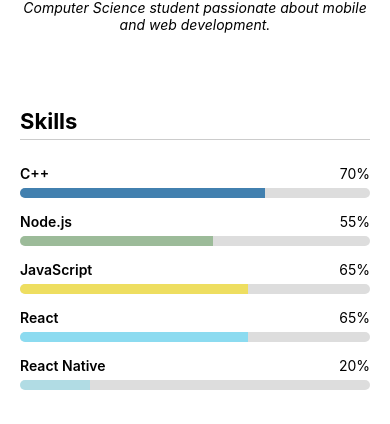
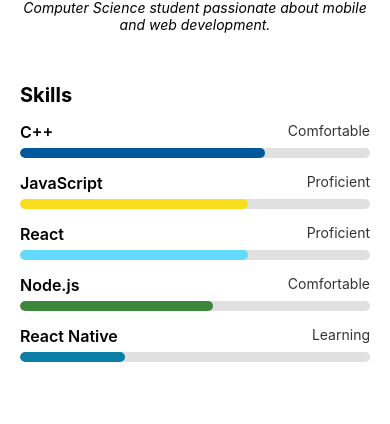
Before and after one commit to ShanPla/platon-shan-mobile-portfolio, a React Native app: screen / in a window 390 px wide. Shown: the part 320-744 px from the top of the page. Built offline with nearby package versions, Linux system fonts and the light colour scheme.

Commit message:
update Skills

```diff
--- a/src/components/Skills.tsx
+++ b/src/components/Skills.tsx
@@ -1,68 +1,84 @@
-import { View, Text } from "react-native";
-import styles from "../styles/AppStyles";
+import { View, Text, StyleSheet } from "react-native";
+
+type Skill = {
+  name: string;
+  level: number; // 0 to 1 (internal only, not shown)
+  label: string;
+  color: string;
+};
 
 type SkillsProps = {
   textColor: string;
   darkMode: boolean;
 };
 
-type Skill = {
-  name: string;
-  level: number; // %
-  color: string;
-};
-
 export default function Skills({ textColor, darkMode }: SkillsProps) {
   const skills: Skill[] = [
-    { name: "C++", level: 70, color: "#00599C" },        // blue
-    { name: "Node.js", level: 55, color: "#68A063" },   // green
-    { name: "JavaScript", level: 65, color: "#F7DF1E" },// yellow
-    { name: "React", level: 65, color: "#61DAFB" },     // cyan
-    { name: "React Native", level: 20, color: "#00D8FF" },
+    {
+      name: "C++",
+      level: 0.7,
+      label: "Comfortable",
+      color: "#00599C",
+    },
+    {
+      name: "JavaScript",
+      level: 0.65,
+      label: "Proficient",
+      color: "#F7DF1E",
+    },
+    {
+      name: "React",
+      level: 0.65,
+      label: "Proficient",
+      color: "#61DAFB",
+    },
+    {
+      name: "Node.js",
+      level: 0.55,
+      label: "Comfortable",
+      color: "#3C873A",
+    },
+    {
+      name: "React Native",
+      level: 0.3,
+      label: "Learning",
+      color: "#0A7EA4",
+    },
   ];
 
-  const trackColor = darkMode ? "#333" : "#ddd";
+  const trackColor = darkMode ? "#333" : "#E0E0E0";
 
   return (
     <View style={{ marginTop: 20 }}>
-      <Text style={[styles.sectionTitle, { color: textColor }]}>
+      <Text style={[styles.title, { color: textColor }]}>
         Skills
       </Text>
 
       {skills.map((skill) => (
-        <View key={skill.name} style={{ marginTop: 15 }}>
-          {/* Skill label */}
-          <View
-            style={{
-              flexDirection: "row",
-              justifyContent: "space-between",
-            }}
-          >
-            <Text style={{ color: textColor, fontWeight: "600" }}>
+        <View key={skill.name} style={styles.skillContainer}>
+          <View style={styles.row}>
+            <Text style={[styles.skillName, { color: textColor }]}>
               {skill.name}
             </Text>
-            <Text style={{ color: textColor }}>
-              {skill.level}%
+            <Text style={[styles.skillLabel, { color: textColor }]}>
+              {skill.label}
             </Text>
           </View>
 
-          {/* Progress bar */}
           <View
-            style={{
-              height: 10,
-              backgroundColor: trackColor,
-              borderRadius: 5,
-              overflow: "hidden",
-              marginTop: 6,
-            }}
+            style={[
+              styles.track,
+              { backgroundColor: trackColor },
+            ]}
           >
             <View
-              style={{
-                height: "100%",
-                width: `${skill.level}%`,
-                backgroundColor: skill.color,
-                opacity: skill.level / 100, // mastery shade
-              }}
+              style={[
+                styles.fill,
+                {
+                  width: `${skill.level * 100}%`,
+                  backgroundColor: skill.color,
+                },
+              ]}
             />
           </View>
         </View>
@@ -70,3 +86,36 @@
     </View>
   );
 }
+
+const styles = StyleSheet.create({
+  title: {
+    fontSize: 20,
+    fontWeight: "bold",
+    marginBottom: 15,
+  },
+  skillContainer: {
+    marginBottom: 15,
+  },
+  row: {
+    flexDirection: "row",
+    justifyContent: "space-between",
+    marginBottom: 6,
+  },
+  skillName: {
+    fontSize: 16,
+    fontWeight: "600",
+  },
+  skillLabel: {
+    fontSize: 14,
+    opacity: 0.8,
+  },
+  track: {
+    height: 10,
+    borderRadius: 5,
+    overflow: "hidden",
+  },
+  fill: {
+    height: "100%",
+    borderRadius: 5,
+  },
+});
```
